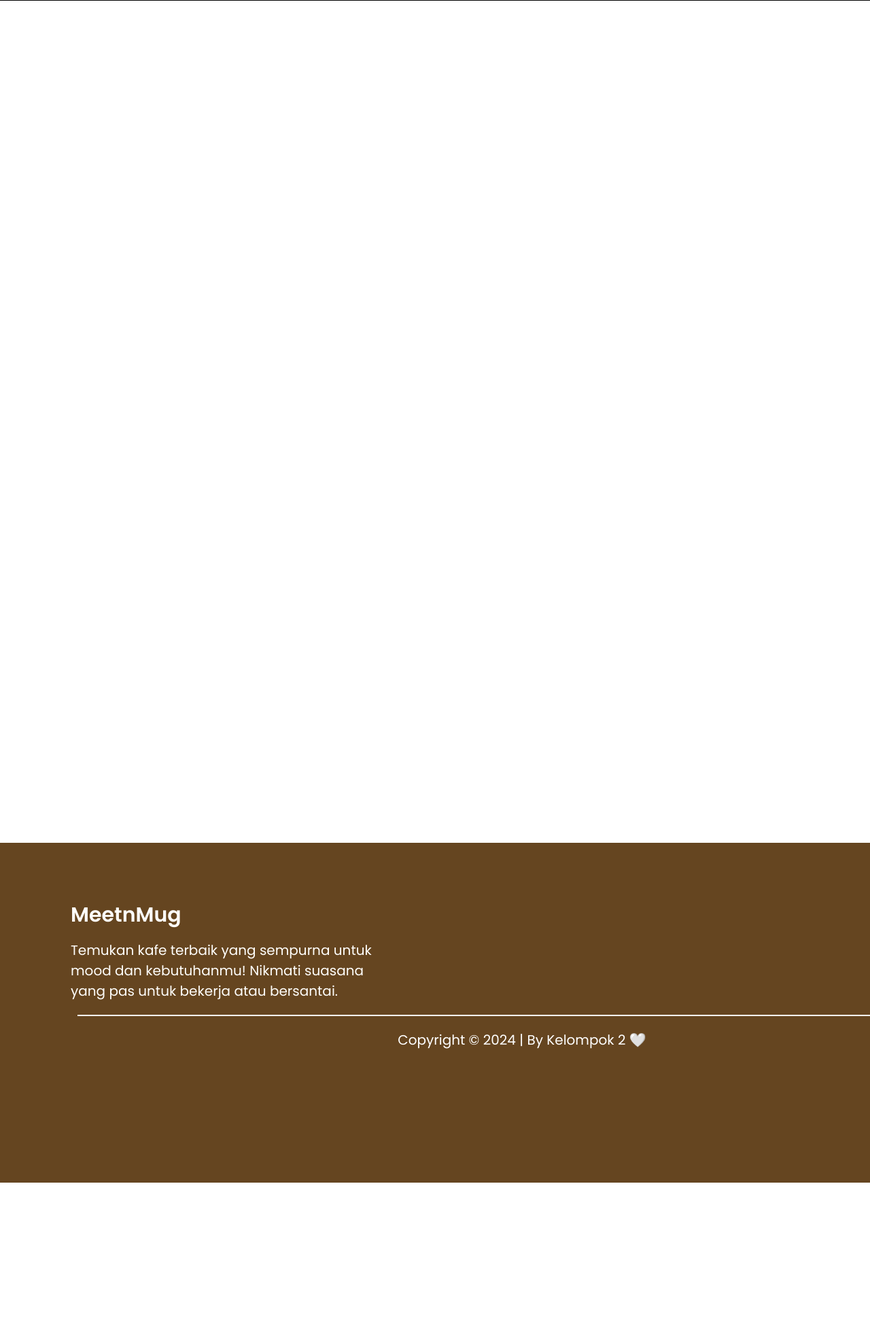
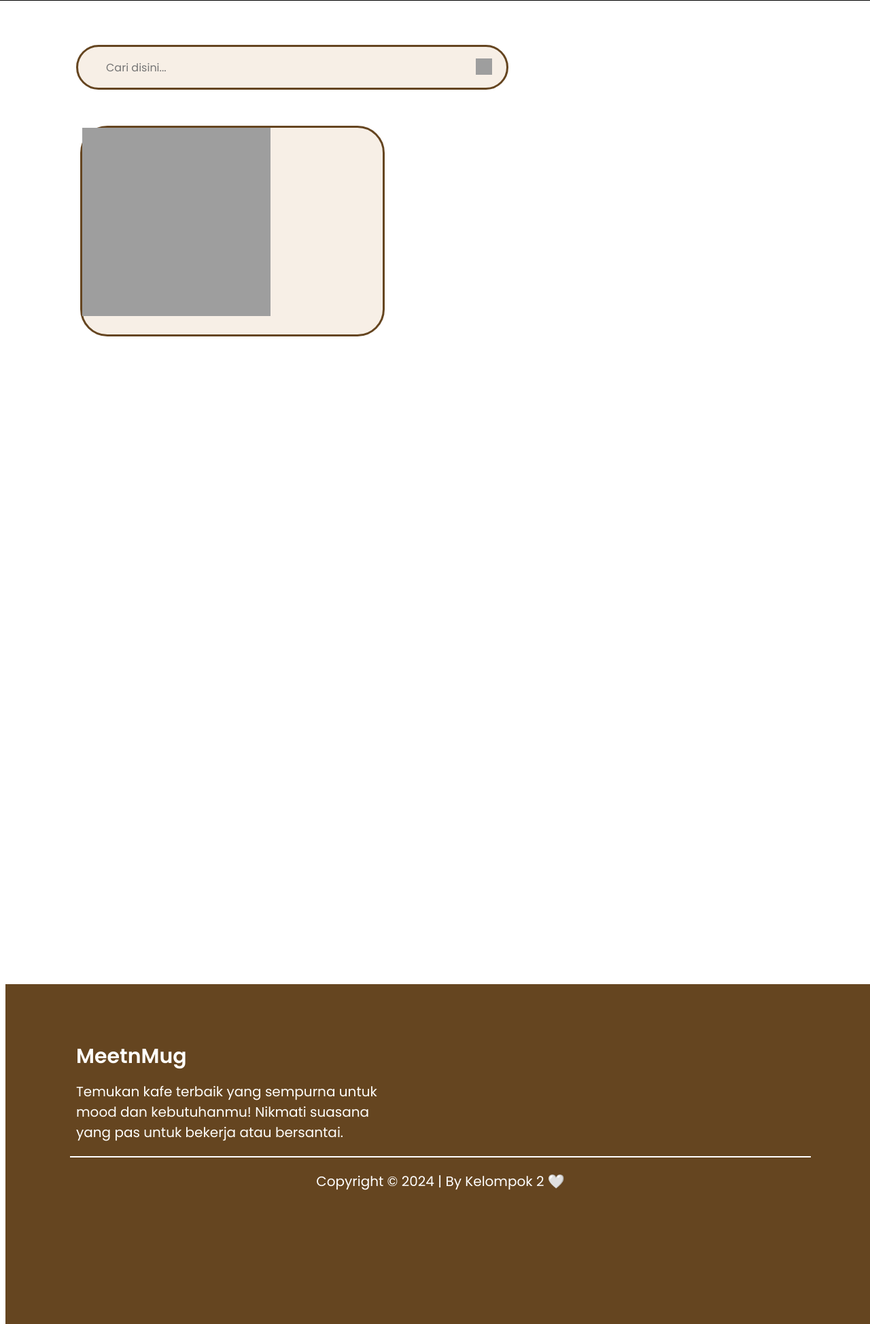
Before and after one commit to jyuanwibawa/warung_kopi, a PHP site: page /home.php in a window 1280 px wide; the page is wider, and only the part inside the window is pictured. Shown: the part 360-2308 px from the top of that part at 68% size. Before the commit the page ends 2100 px from the top of that part, so only its background shows below. Run offline with PHP 8.4, Linux system fonts and the light colour scheme; the visitor is signed in with stand-in values (Sample User, id 1); grey boxes are pictures that could not be loaded.

Commit message:
frontend home kawan

```diff
--- a/css/home.css
+++ b/css/home.css
@@ -1,9 +1,10 @@
+/* Styling for the top section */
 .bg_atas {
     background-color: black;
     top: 0;
     left: 0;
     height: 361px;
-    width: 1536px;
+    width: 100%;
     position: absolute;
 }
 
@@ -24,22 +25,20 @@
     position: absolute;
 }
 
-.bm {
+.bm, .ba {
     color: #929292;
     font-size: 24px;
     margin-top: 57px;
-    margin-left: 673px;
     font-family: 'Poppins', sans-serif;
     position: absolute;
 }
 
+.bm {
+    margin-left: 673px;
+}
+
 .ba {
-    color: #929292;
-    font-size: 24px;
-    margin-top: 57px;
     margin-left: 824px;
-    font-family: 'Poppins', sans-serif;
-    position: absolute;
 }
 
 .fyc {
@@ -79,17 +78,63 @@
     position: absolute;
 }
 
-.bg_tengah {
+/* Styling for the search form */
+.formcaritengah {
+    display: flex;
+    align-items: center;
+    height: 60px;
+    width: 630px;
+    margin-top: 418px;
+    margin-left: 104px;
+    border-radius: 50px;
+    border-style: solid;
+    border-color: #654520;
+    position: absolute;
+    background-color: #F7EFE6;
+}
 
+/* Search input */
+.search-input {
+    border: none;
+    outline: none;
+    margin-left: 39px;
+    font-size: 16px;
+    background-color: transparent;
+    color: #6E6E6E;
+    font-family: 'Poppins', sans-serif;
+    flex-grow: 1;
+}
+
+/* Search button */
+.search-button {
+    background-color: transparent;
+    border: none;
+    cursor: pointer;
+    margin-right: 15px;
+}
+
+.search-icon {
+    width: 24px;
+    height: 24px;
+}
+
+.border_icon {
+    height: 304px;
+    width: 442px;
+    margin-top: 537px;
+    margin-left: 110px;
+    border-radius: 40px;
+    border-style: solid;
+    border-color: #654520;
+    position: absolute;
+    background-color: #F7EFE6;
 }
 
 .bg_bawah {
     background-color: #654520;
-    top: 0;
-    left: 0;
-    margin-top: 1600px;
+    margin-top: 1800px;
     height: 500px;
-    width: 1536px;
+    width: 100%;
     position: absolute;
 }
 
--- a/home.php
+++ b/home.php
@@ -1,9 +1,7 @@
 <?php
 session_start();
 
-
 if (!isset($_SESSION['username'])) {
-
     header("Location: login.html");
     exit();
 }
@@ -33,7 +31,19 @@ if (!isset($_SESSION['username'])) {
         <div class="hi_user">Hi, <?php echo $_SESSION['username']; ?>👋🏻</div>
     </div>
 
-    <div class="bg_tengah"></div>
+    <!-- Search Form -->
+    <div class="bg_tengah">
+        <div class="formcaritengah">
+            <input type="text" placeholder="Cari disini..." class="search-input">
+            <button class="search-button">
+                <img src="search-icon.png" alt="Search" class="search-icon">
+            </button>
+        </div>
+        <div class="border_icon">
+            <img src="../assets/maskot.svg" alt="Girl in a jacket" width="277" height="277">
+        </div>
+    </div>
+
     <div class="bg_bawah">
         <div class="meetnmugbawah"><b>MeetnMug</b></div>
         <div class="temukanbawah">Temukan kafe terbaik yang sempurna untuk<br>
@@ -46,7 +56,6 @@ if (!isset($_SESSION['username'])) {
 
         <hr class="garis">
         <div class="copyright">Copyright © 2024 | By Kelompok 2 🤍</div>
-        </div>
     </div>
 </body>
 </html>
```
